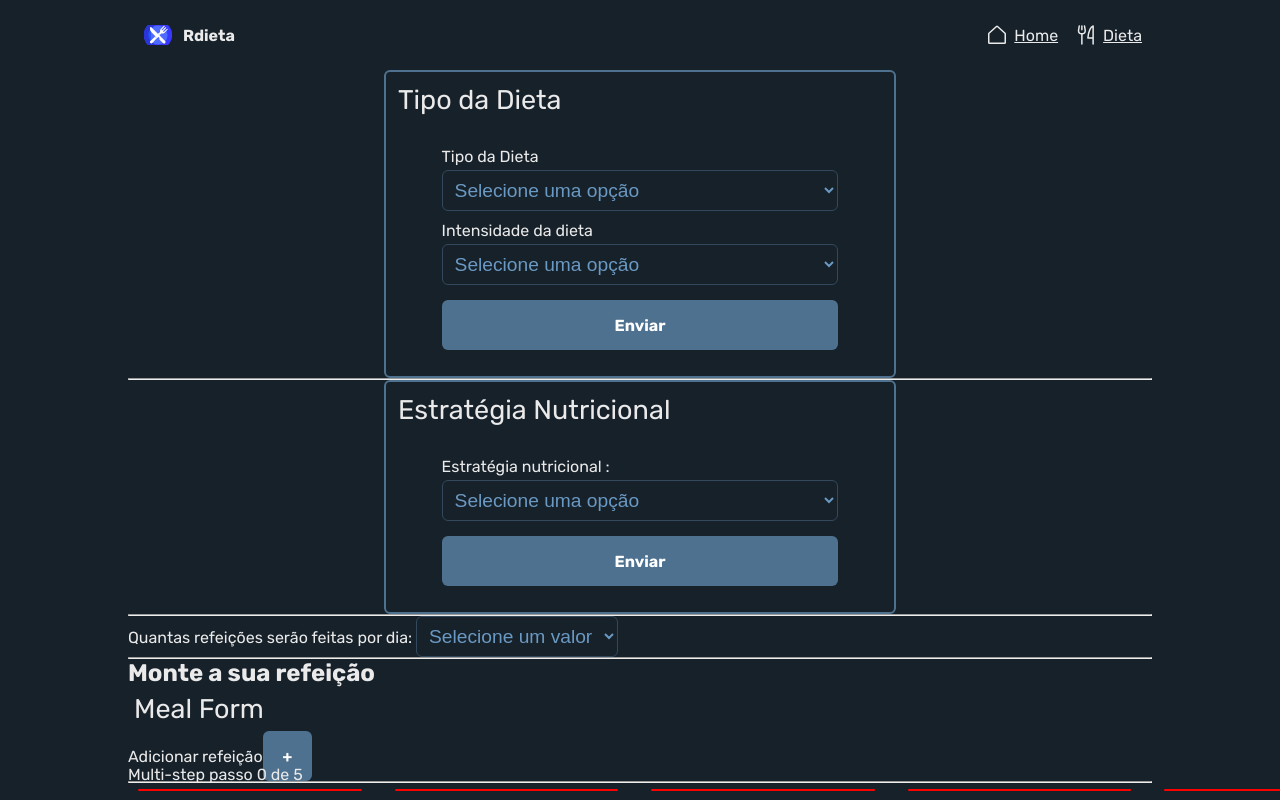
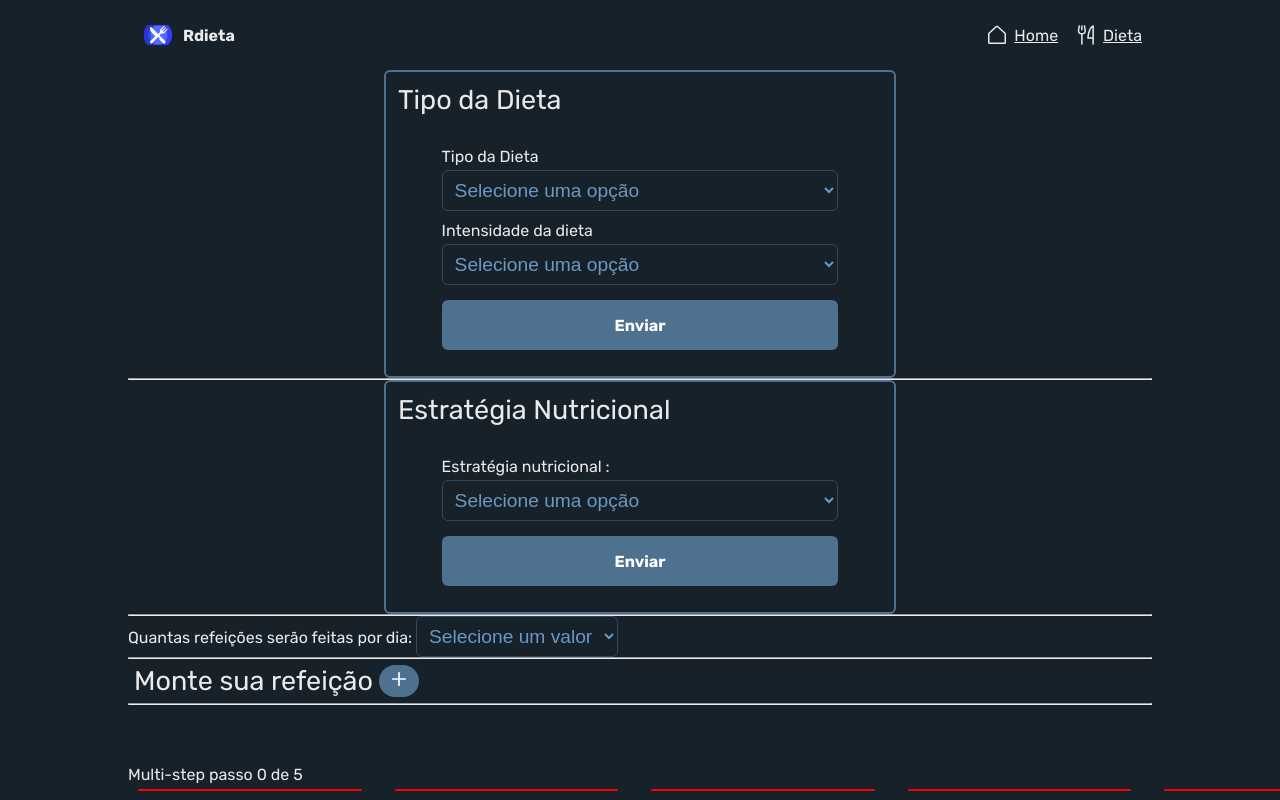
Before and after one commit to RenanArantes/rdieta, a Next.js app: page /diet in a window 1280 px wide. Built offline with nearby package versions, Linux system fonts and the light colour scheme.

Commit message:
button and MealForm changes

```diff
--- a/components/Button/index.ts
+++ b/components/Button/index.ts
@@ -10,6 +10,10 @@ export const Button = styled.button`
   border-radius: 6px;
   cursor: pointer;
 
+  display: flex;
+  align-items: center;
+  justify-content: center;
+
   &:hover {
     transition: 0.4s;
     background: ${(props) => props.theme.blueColors[300]};
--- a/components/forms/MealForm/MealFormModal/styles.ts
+++ b/components/forms/MealForm/MealFormModal/styles.ts
@@ -216,6 +216,7 @@ export const CheckBox = styled.span`
 export const TextFood = styled.label`
   margin-left: 6px;
 `
+
 export const FoodsOnMealList = styled.ul`
   list-style: none;
 
@@ -247,7 +248,7 @@ export const FoodsOnMealList = styled.ul`
   }
 
   button {
-    max-height: 30px;
+    margin-right: 6px;
   }
 `
 
--- a/components/forms/MealForm/index.tsx
+++ b/components/forms/MealForm/index.tsx
@@ -1,10 +1,11 @@
+import { Plus } from 'phosphor-react'
 import { useContext, useState } from 'react'
 import Food from '../../../@types/food'
 import { DietContext } from '../../../contexts/Diet'
 import { Button } from '../../Button'
 import { Title } from '../../Title'
 import { MealFormModal } from './MealFormModal'
-import { MealModalContainer } from './styles'
+import { MealFormContainer, MealModalContainer, ModalButton } from './styles'
 
 interface MealFormProps {
   foods: Food[]
@@ -24,14 +25,13 @@ export function MealForm({ foods, categories }: MealFormProps) {
   }
 
   return (
-    <div>
-      <Title>Meal Form</Title>
-      <div>
-        <label>Adicionar refeição</label>
-        <Button type="button" onClick={handleDisplayModal}>
-          <strong>+</strong>
-        </Button>
-      </div>
+    <MealFormContainer>
+      <Title>Monte sua refeição</Title>
+      <ModalButton type="button" onClick={handleDisplayModal}>
+        <div>
+          <Plus size={18} weight="bold" />
+        </div>
+      </ModalButton>
       <MealModalContainer
         style={{
           display: isDisplayed,
@@ -43,6 +43,6 @@ export function MealForm({ foods, categories }: MealFormProps) {
           categories={categories}
         />
       </MealModalContainer>
-    </div>
+    </MealFormContainer>
   )
 }
--- a/components/forms/MealForm/styles.ts
+++ b/components/forms/MealForm/styles.ts
@@ -1,4 +1,24 @@
 import styled from 'styled-components'
+import { Button } from '../../Button'
+
+export const MealFormContainer = styled.div`
+  display: flex;
+  flex-direction: row;
+  align-items: center;
+`
+
+export const ModalButton = styled(Button)`
+  width: 32px;
+  height: 32px;
+  border-radius: 999px;
+
+  transition: 0.2s;
+
+  &:hover {
+    border: none;
+    box-shadow: 0 0 0 1px ${(props) => props.theme.white};
+  }
+`
 
 export const MealModalContainer = styled.div`
   position: fixed;
--- /dev/null
+++ b/components/forms/MealUpdateForm/styles.ts
@@ -0,0 +1,12 @@
+import styled from 'styled-components'
+
+export const MealModalContainer = styled.div`
+  position: fixed;
+  z-index: 1;
+  left: 0;
+  top: 0;
+  width: 100%;
+  height: 100%;
+  overflow: hidden;
+  background-color: rgba(0, 0, 0, 0.5);
+`
--- a/pages/diet.tsx
+++ b/pages/diet.tsx
@@ -108,7 +108,6 @@ export default function Diet({ foods, categories }: DietProps) {
       <hr />
 
       <div>
-        <h2>Monte a sua refeição</h2>
         <MealForm foods={foods} categories={categories} />
       </div>
       <hr />
```
